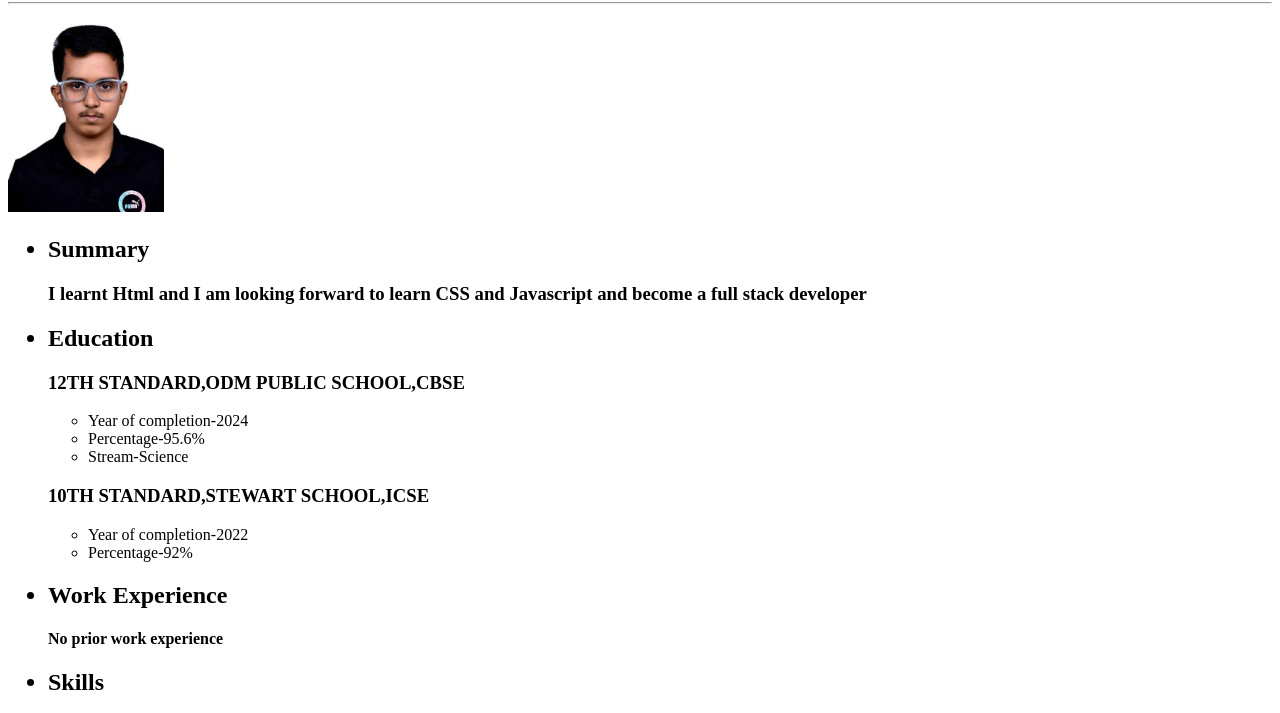
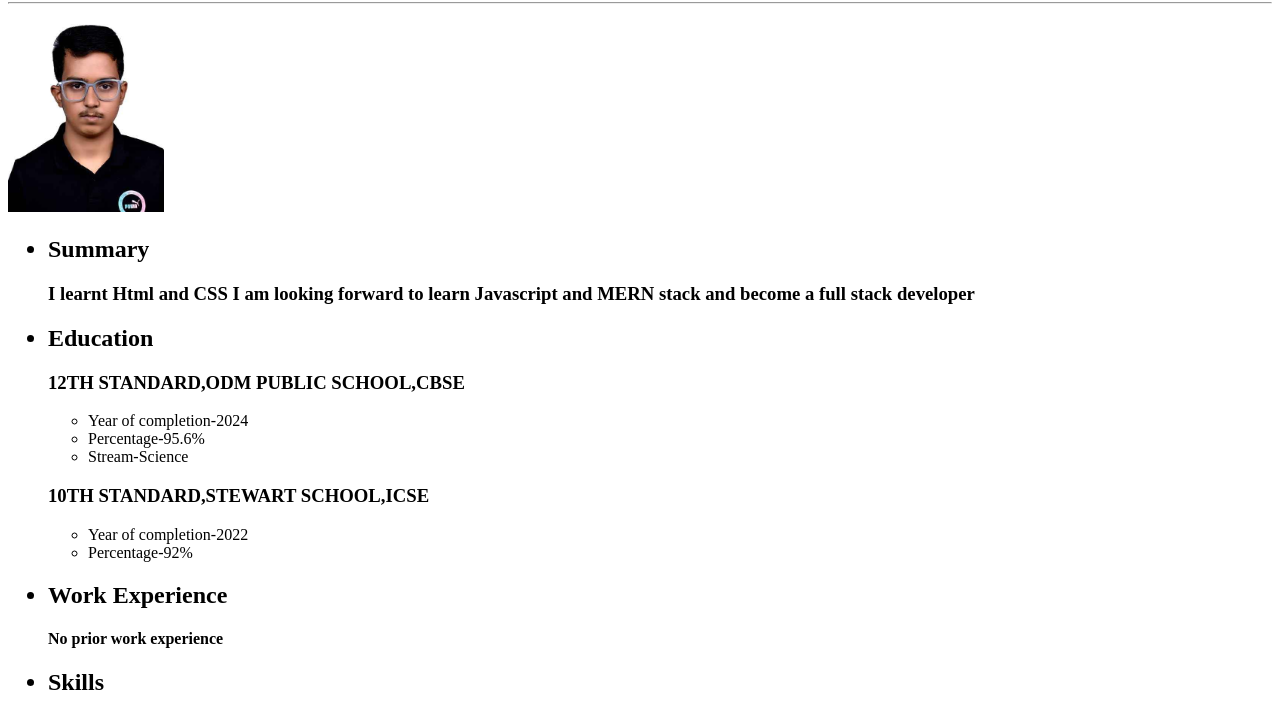
Before and after one commit to SaiShankarDas/Resume, a plain HTML site: page index.html in a window 1280 px wide. Shown: the part 78-791 px from the top of the page. Drawn offline with Linux system fonts and the light colour scheme.

Commit message:
Update index.html

```diff
--- a/index.html
+++ b/index.html
@@ -11,7 +11,7 @@
     <img src="./Profile photo.jpeg" height="200"/>
     <ul>
        <h2> <li>Summary</li></h2>
-       <h3>I learnt Html and I am looking forward to learn CSS and Javascript and become a full stack developer</h3>
+       <h3>I learnt Html and CSS I am looking forward to learn Javascript and MERN stack and become a full stack developer</h3>
        <h2><li>Education</h2>
         <h3> 12TH STANDARD,ODM PUBLIC SCHOOL,CBSE</h3>
         <ul>
```
